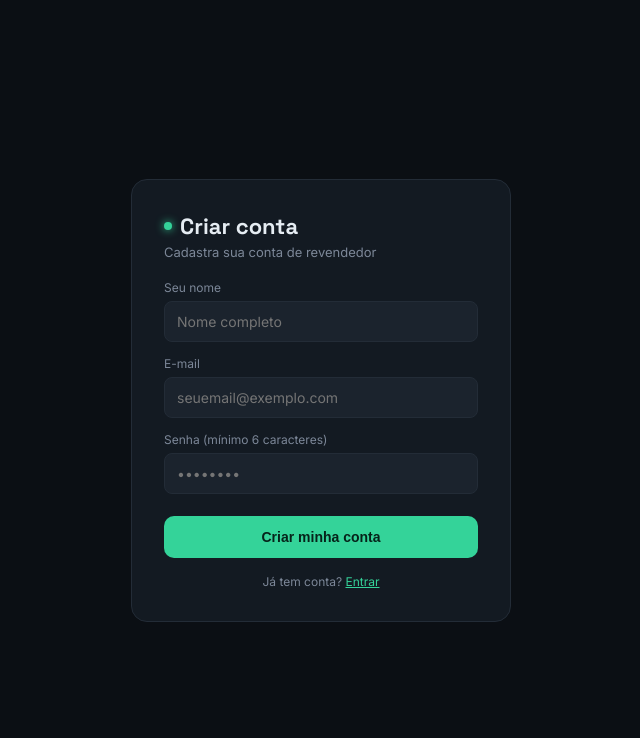
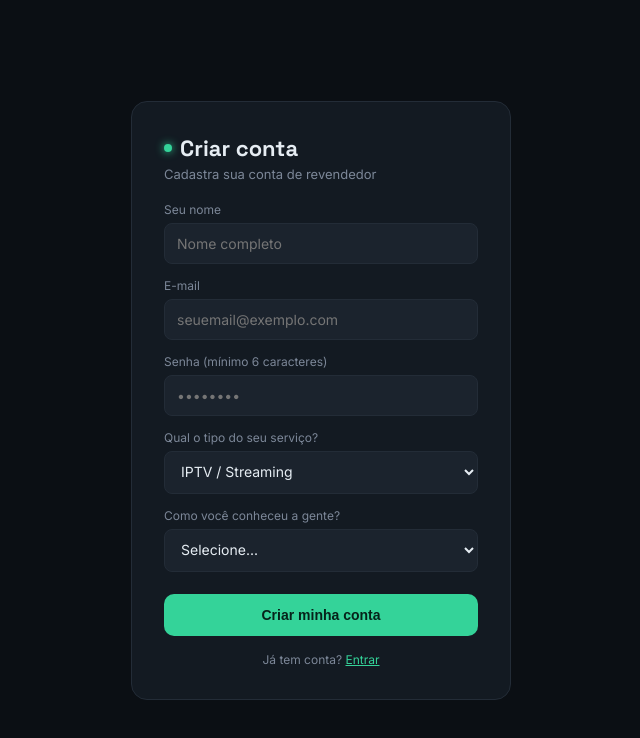
Before and after one commit to fenixtiktok0-cmd/gestor-revenda, a website: page public/cadastro.html in a window 1280 px wide. Shown: the whole page, without its empty margins (319-959 px from the left). Drawn offline with Linux system fonts and the light colour scheme.

Commit message:
Update cadastro.html

```diff
--- a/public/cadastro.html
+++ b/public/cadastro.html
@@ -57,7 +57,7 @@ src="https://www.facebook.com/tr?id=1038593628771799&ev=PageView&noscript=1"/>
   }
   .field { margin-bottom: 14px; }
   .field label { display: block; font-size: 12px; color: var(--text-muted); margin-bottom: 6px; }
-  .field input {
+  .field input, .field select {
     width: 100%; background: #1B232D; border: 1px solid var(--border);
     border-radius: 8px; padding: 11px 12px; color: var(--text);
     font-family: 'Inter', sans-serif; font-size: 14px; box-sizing: border-box;
@@ -91,6 +91,25 @@ src="https://www.facebook.com/tr?id=1038593628771799&ev=PageView&noscript=1"/>
   <div class="field">
     <label>Senha (mínimo 6 caracteres)</label>
     <input type="password" id="input-senha" placeholder="••••••••">
+  </div>
+  <div class="field">
+    <label>Qual o tipo do seu serviço?</label>
+    <select id="input-tipo-negocio">
+      <option value="iptv">IPTV / Streaming</option>
+      <option value="generico">Outro tipo de negócio</option>
+    </select>
+  </div>
+  <div class="field">
+    <label>Como você conheceu a gente?</label>
+    <select id="input-origem">
+      <option value="">Selecione...</option>
+      <option value="google">Google</option>
+      <option value="youtube">YouTube</option>
+      <option value="facebook">Facebook</option>
+      <option value="instagram">Instagram</option>
+      <option value="indicacao">Indicação de alguém</option>
+      <option value="outros">Outros</option>
+    </select>
   </div>
 
   <button id="btn-criar" onclick="criarConta()">Criar minha conta</button>
@@ -134,6 +153,8 @@ src="https://www.facebook.com/tr?id=1038593628771799&ev=PageView&noscript=1"/>
     const nome = document.getElementById('input-nome').value.trim();
     const email = document.getElementById('input-email').value.trim();
     const senha = document.getElementById('input-senha').value;
+    const tipoNegocio = document.getElementById('input-tipo-negocio').value;
+    const origemCadastro = document.getElementById('input-origem').value;
     const erroEl = document.getElementById('erro-cadastro');
     const btn = document.getElementById('btn-criar');
 
@@ -170,7 +191,11 @@ src="https://www.facebook.com/tr?id=1038593628771799&ev=PageView&noscript=1"/>
           ativo: true,
           assinaturaStatus: 'teste',
           testeAte: Date.now() + testeHoras * 60 * 60 * 1000,
-          indicadoPor: refUid || null
+          indicadoPor: refUid || null,
+          origemCadastro: origemCadastro || null,
+          config: {
+            tipoNegocio: tipoNegocio
+          }
         })
       });
 
```
